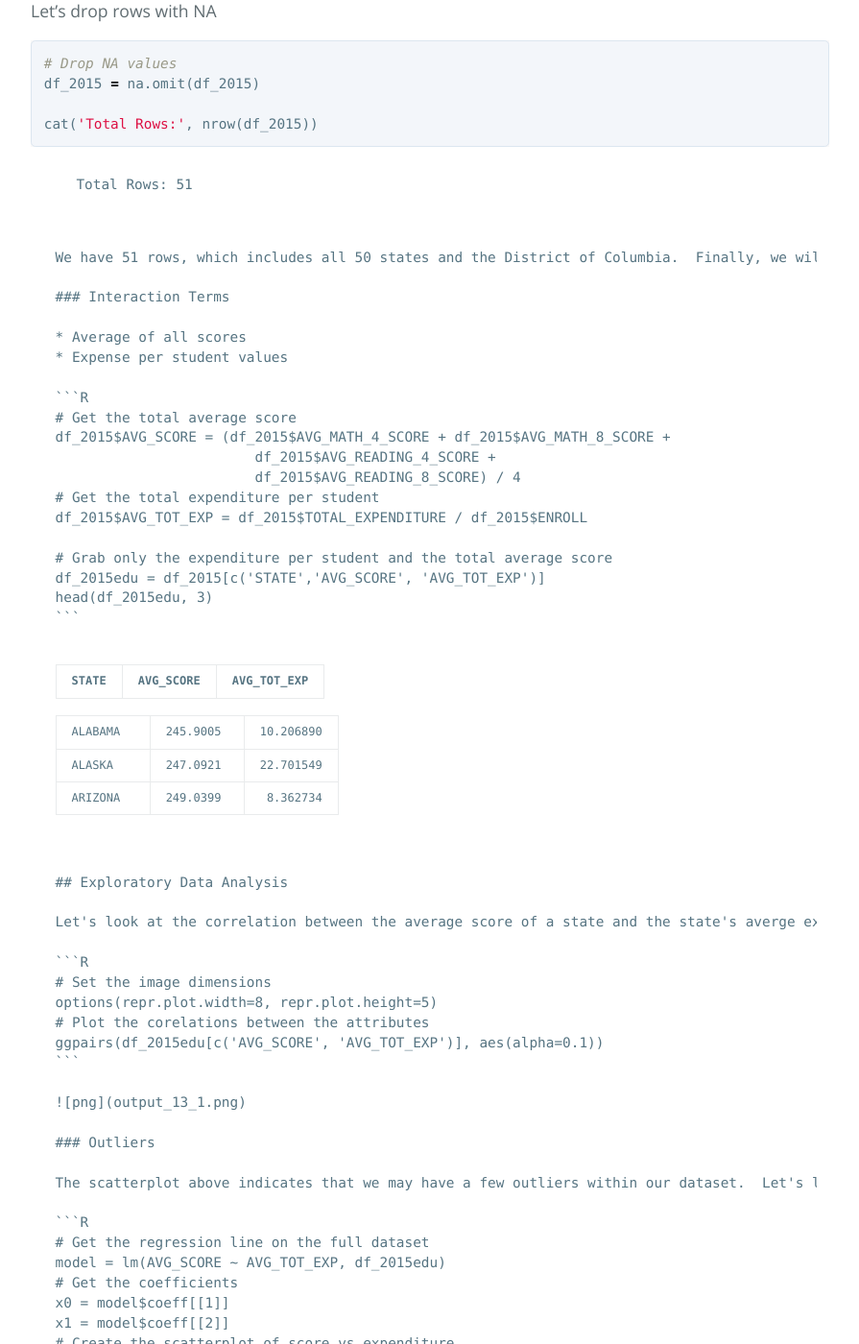
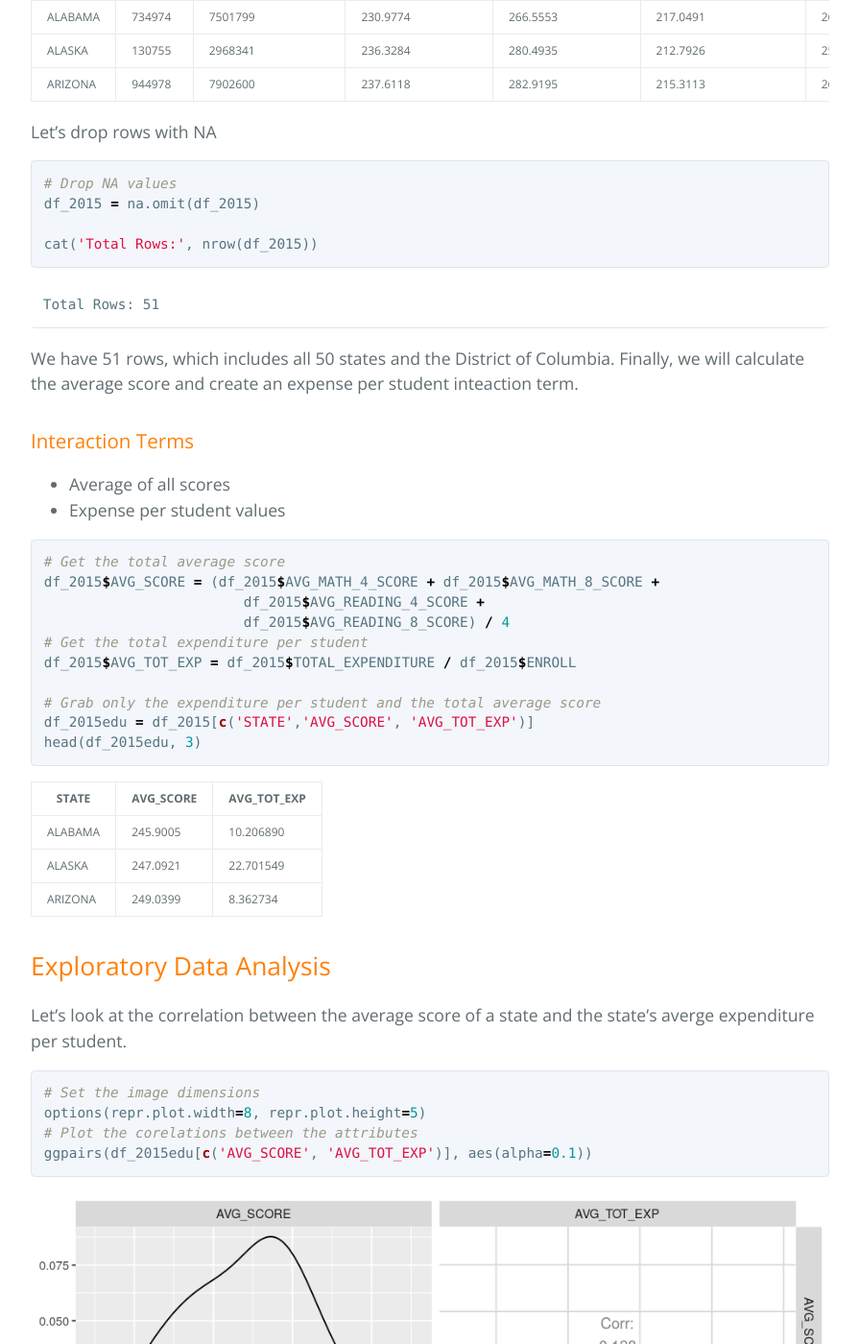
Before and after one commit to jmtritch/jmtritch.github.io, a Jekyll site: the page built from eda/us_state_education/index.md, in a window 1280 px wide and 1400 px high, scrolled down 2376 px. Shown: the whole window at 96% size, without its empty margins (192-1087 px from the left). Built offline with Jekyll 4.4.1, drawn with Linux system fonts in a browser that asks for light colours; our own code applies the rules of GitHub Pages for plain Markdown files; some of the changed text lies outside the part shown.

Commit message:
Updated formatting

````diff
--- a/eda/us_state_education/index.md
+++ b/eda/us_state_education/index.md
@@ -72,7 +72,13 @@ colnames(df_2015)
 ```
 <div class="output">
 <pre>
-'PRIMARY_KEY' 'STATE' 'YEAR' 'ENROLL' 'TOTAL_REVENUE' 'FEDERAL_REVENUE' 'STATE_REVENUE' 'LOCAL_REVENUE' 'TOTAL_EXPENDITURE' 'INSTRUCTION_EXPENDITURE' 'SUPPORT_SERVICES_EXPENDITURE' 'OTHER_EXPENDITURE' 'CAPITAL_OUTLAY_EXPENDITURE' 'GRADES_PK_G' 'GRADES_KG_G' 'GRADES_4_G' 'GRADES_8_G' 'GRADES_12_G' 'GRADES_1_8_G' 'GRADES_9_12_G' 'GRADES_ALL_G' 'AVG_MATH_4_SCORE' 'AVG_MATH_8_SCORE' 'AVG_READING_4_SCORE' 'AVG_READING_8_SCORE'</li>
+'PRIMARY_KEY' 'STATE' 'YEAR' 'ENROLL' 'TOTAL_REVENUE' 'FEDERAL_REVENUE'
+'STATE_REVENUE' 'LOCAL_REVENUE' 'TOTAL_EXPENDITURE'
+'INSTRUCTION_EXPENDITURE' 'SUPPORT_SERVICES_EXPENDITURE'
+'OTHER_EXPENDITURE' 'CAPITAL_OUTLAY_EXPENDITURE' 'GRADES_PK_G'
+'GRADES_KG_G' 'GRADES_4_G' 'GRADES_8_G' 'GRADES_12_G' 'GRADES_1_8_G'
+'GRADES_9_12_G' 'GRADES_ALL_G' 'AVG_MATH_4_SCORE' 'AVG_MATH_8_SCORE'
+'AVG_READING_4_SCORE' 'AVG_READING_8_SCORE'
 </pre>
 </div>
 
@@ -109,9 +115,9 @@ cat('Total Rows:', nrow(df_2015))
 ```
 <div class="output">
 <pre>
-    Total Rows: 51
-<div class="output">
-<pre>
+Total Rows: 51
+</pre>
+</div>
 
 We have 51 rows, which includes all 50 states and the District of Columbia.  Finally, we will calculate the average score and create an expense per student inteaction term.
 
@@ -202,8 +208,8 @@ analysis[analysis$cooks > 1,]
 <div class="output">
 <pre>
 Cook's Distance identified outliers:
-<div class="output">
-<pre>
+</pre>
+</div>
 
 <table>
 <thead><tr><th></th><th>STATE</th><th>AVG_SCORE</th><th>AVG_TOT_EXP</th><th>cooks</th><th>idx</th></tr></thead>
@@ -241,8 +247,8 @@ analysis[analysis$cooks > 1,]
 <div class="output">
 <pre>
 Cook's Distance identified outliers:
-<div class="output">
-<pre>
+</pre>
+</div>
 
 <table>
 <thead><tr><th>STATE</th><th>AVG_SCORE</th><th>AVG_TOT_EXP</th><th>cooks</th><th>idx</th></tr></thead>
````
